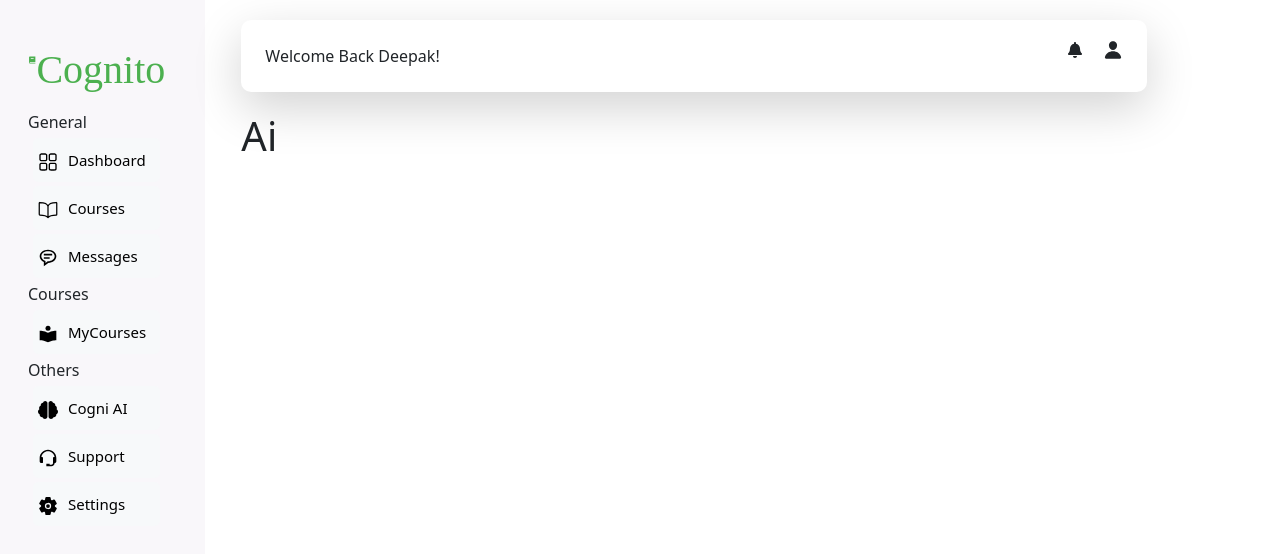
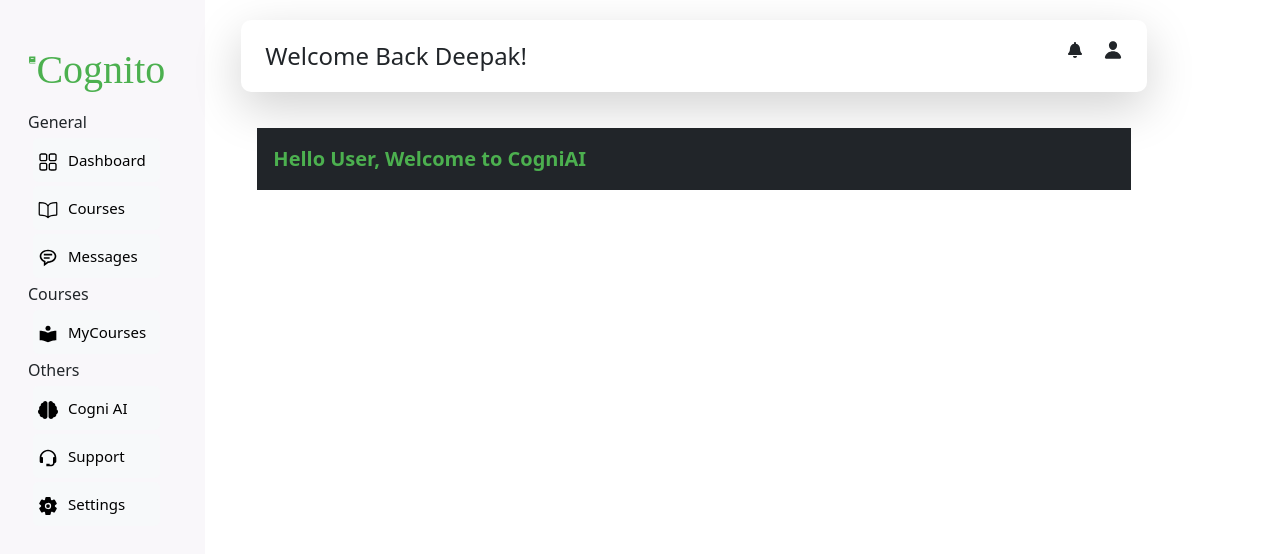
Before and after one commit to Deepak5556/Cognito, a React (Create React App) app: page /CognitoAi in a window 1280 px wide. Shown: the top 554 px of the page. Built offline with nearby package versions, Linux system fonts and the light colour scheme; a web font is replaced by a local one.

Commit message:
Cogni Ai Add

```diff
--- a/src/Pages/CognitoAi.jsx
+++ b/src/Pages/CognitoAi.jsx
@@ -1,11 +1,13 @@
 import React from 'react'
+import CogniAI from '../pagecomponents/CogniAI'
 
 const CognitoAi = () => {
   return (
     <div>
-      <h1>Ai</h1>
+      <div className="p-3">
+        <CogniAI />
+      </div>
     </div>
   )
 }
-
 export default CognitoAi
--- a/src/components/CoursesBox.jsx
+++ b/src/components/CoursesBox.jsx
@@ -24,7 +24,7 @@ const CoursesBox = ({ title, rating, instructor, price ,thumbnail  }) => {
           }}
         />
         <h5 className="card-title" style={{ fontSize: '1.25rem', fontWeight: 'bold', marginBottom: '15px' }}>{title}</h5>
-        <h6 className="card-subtitle mb-2 text-muted" style={{ fontSize: '0.9rem', color: '#666' }}>Rating: {rating}</h6>
+        <h6 className="card-subtitle mb-2 text-muted" style={{ fontSize: '0.9rem', color: '#666' }}>Rating: {rating}/5</h6>
         <p className="card-text" style={{ fontSize: '0.9rem', color: '#333', marginBottom: '10px' }}>Instructor: {instructor}</p>
         <p className="card-text" style={{ fontSize: '1rem', color: '#000', fontWeight: 'bold', marginBottom: '20px' }}>Price: ${price}</p>
         <a href="#" className="btn btn-success" style={{
--- a/src/components/NavBar.jsx
+++ b/src/components/NavBar.jsx
@@ -7,7 +7,7 @@ const NavBar = () => {
     return (
         <>
             <div className="navbar shadow-lg p-3  bg-body px-4">
-                <div className="logo">
+                <div className="logo fs-4 fw-semibold ">
                     Welcome Back Deepak!
                 </div>
                 <div className="list">
--- /dev/null
+++ b/src/pagecomponents/CogniAI.jsx
@@ -0,0 +1,11 @@
+import React from 'react'
+
+const CogniAI = () => {
+  return (
+    <div className='primary fs-5 fw-bold bg-dark  p-3'>
+        Hello User, Welcome to CogniAI
+    </div>
+  )
+}
+
+export default CogniAI
--- a/src/style/NavBar.css
+++ b/src/style/NavBar.css
@@ -9,4 +9,5 @@ ul{
     background-color: #F9F7FA;
     padding:10px 20px;
     border-radius: 10px;
+    position: static;
 }
```
Also changed, not shown: src/layout/Ai.jsx (added, +11 -0 lines).
